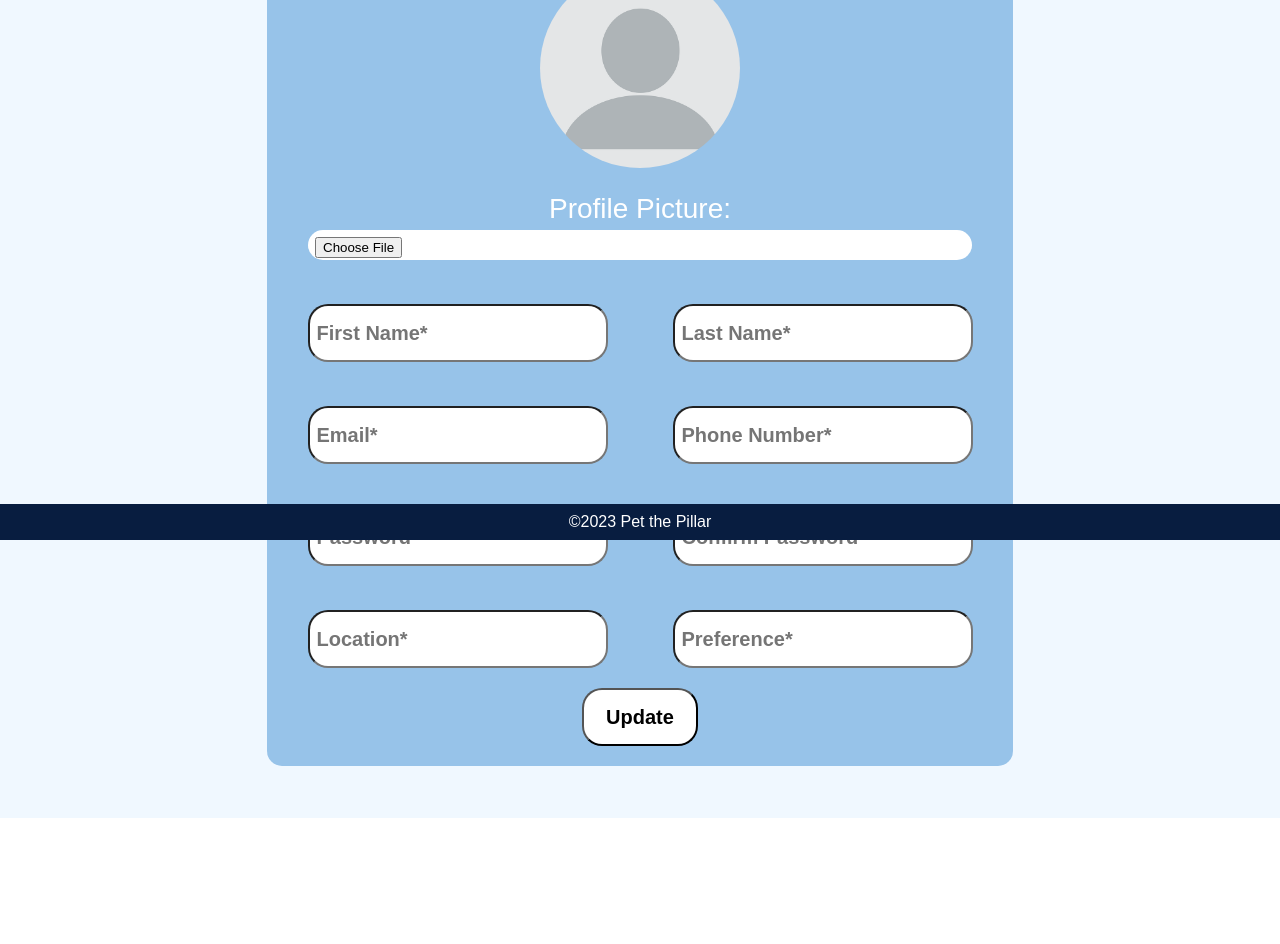
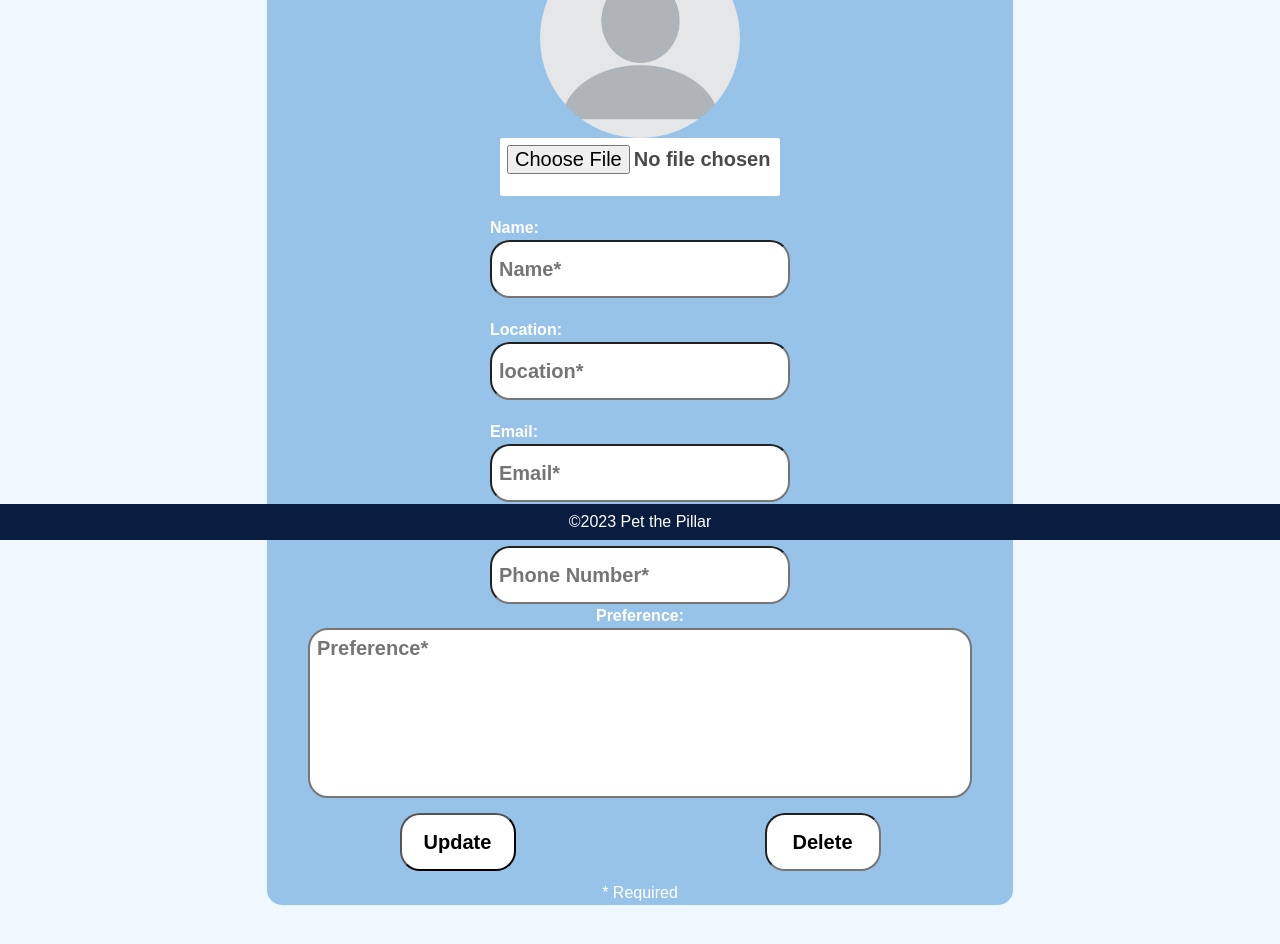
Before and after one commit to DavidZ79/pet-the-pillar-react, a React (Create React App) app: page /update_seeker in a window 1280 px wide. Shown: the part 260-1204 px from the top of the page. Before the commit the page ends 1078 px from the top, so only its background shows below. Built offline with nearby package versions, Linux system fonts and the light colour scheme; no server answers.

Commit message:
update seeker shelter

```diff
--- a/src/pages/UpdateSeekerPage.js
+++ b/src/pages/UpdateSeekerPage.js
@@ -1,126 +1,248 @@
+import Header from "../components/Header";
 import Footer from "../components/Footer";
-import Header from "../components/Header";
 import Card from "../components/Card";
-
-import styles from "../pagecss/updateseekerpage.module.css";
-import { useNavigate } from "react-router-dom";
-import { useEffect } from 'react';
-
 
 import { useForm } from "react-hook-form";
 import { yupResolver } from "@hookform/resolvers/yup";
 import * as yup from "yup";
+import pfp from "../assets/profile.png";
 
-import pfp from "../assets/profile.png";
+import styles from "../pagecss/petupdatepage.module.css";
+
+import { useNavigate, useParams } from "react-router-dom";
+import { useState, useEffect } from "react";
+var API_URL = process.env.REACT_APP_API_URL;
+var BASE_URL = API_URL.slice(0, -5);
 
 export default function UpdateSeekerPage() {
   const schema = yup.object().shape({
-    firstName: yup.string().required("First name is required"),
-    lastName: yup.string().required("Last name is required"),
+    photo: yup.mixed().required("Please enter a profile picture"),
+    username: yup.string().required("Please enter a name"),
     email: yup.string().email().required("Email is required"),
-    phone: yup.number().typeError("Please enter your phone number"),
-    // age: yup.number().positive().integer().min(18).required(),
-    password: yup.string().required("Please enter your password"),
-    profilePic: yup.mixed().notRequired(),
-    confirmPassword: yup
-      .string()
-      .oneOf([yup.ref("password"), null], "Passwords Don't Match")
-      .required("Passwords don't match"),
-    preference: yup.string().required("Please select your preference"),
-    location: yup.string().required("Please enter your location"),
+    phoneNumber: yup.number().typeError("Please enter your phone number"),
+    location: yup.string().required("Please enter location"),
+    performance: yup.string().required("Preference is required"),
   });
+
+  const navigate = useNavigate();
+  const { id } = useParams(); // id of pet in this shelter
+
+  const [shelterDetails, setShelterDetails] = useState(null);
+
+  useEffect(() => {
+    // check if user is not logged in
+    if (
+      localStorage.getItem("isShelter") !== "true" &&
+      localStorage.getItem("userId") === 0
+    ) {
+      navigate("/fallback");
+    }
+
+    const fetchShelterDetails = async () => {
+      try {
+        const response = await fetch(`http://127.0.0.1:8000/api/account/seeker/${localStorage.getItem(
+          "userId"
+        )}/`, {
+          method: "GET",
+          headers: {
+            Authorization: "Bearer " + localStorage.getItem("accessToken"),
+          },
+        });
+
+        if (!response.ok) {
+          throw new Error("Failed to fetch pet details");
+        }
+
+        const responseData = await response.json();
+        const tempData = {
+          id: responseData.id,
+          username: responseData.username,
+          email: responseData.email,
+          phoneNumber: responseData.phoneNumber,
+          location: responseData.location,
+          photo: responseData.picture[0] !== "h" ? responseData.picture[0] : null,
+          preference: responseData.preference,
+        };
+
+        setShelterDetails(tempData); // Update the state with fetched details
+      } catch (error) {
+        console.error("Error fetching shelter details:", error);
+        // Handle error, e.g., redirect to an error page
+      }
+    };
+
+    fetchShelterDetails();
+  }, [id]);
 
   const {
     register,
     handleSubmit,
+    reset,
     formState: { errors },
   } = useForm({
     resolver: yupResolver(schema),
   });
 
-  const navigate = useNavigate();
+  useEffect(() => {
+    if (shelterDetails) {
+      reset(shelterDetails);
+    }
+  }, [shelterDetails, reset]);
 
-  useEffect(() => {
-    // check if user is not logged in
-    if (
-      (localStorage.getItem("isShelter") === "false") &&
-      (localStorage.getItem("userId") == 0)
-    ) {
-      navigate("/fallback");
+  const onSubmit = async (data) => {
+    const {
+      username,
+      email,
+      location,
+      phoneNumber,
+      preference,
+    } = data;
+    const formData = new FormData();
+    formData.append("username", username);
+    formData.append("email", email);
+    formData.append("location", location);
+    formData.append("phoneNumber", phoneNumber);
+    formData.append("preference", preference);
+    if (selectedImage) {
+      formData.append(
+        "photos",
+        document.querySelector('input[type="file"]').files[0]
+      );
     }
-  }, []);
 
-  const onSubmit = (data) => {
-    navigate("/pet_application");
-    console.log(data);
+    try {
+      const response = await fetch(`http://127.0.0.1:8000/api/account/seeker/${localStorage.getItem(
+        "userId"
+      )}/update/`, {
+        method: "PATCH",
+        headers: {
+          Authorization: "Bearer " + localStorage.getItem("accessToken"),
+        },
+        body: formData,
+      });
+
+      if (!response.ok) {
+        console.log(formData);
+        throw new Error(response);
+      }
+
+      const responseData = await response.json();
+      console.log(responseData);
+
+      navigate("/");
+    } catch (error) {
+      console.error("second demon:", error.message);
+    }
+  };
+
+  const [selectedImage, setSelectedImage] = useState(null);
+
+  const handleImageChange = (e) => {
+    if (e.target.files && e.target.files[0]) {
+      let img = e.target.files[0];
+      setSelectedImage(URL.createObjectURL(img));
+    }
+  };
+
+  const handleDelete = async () => {
+    await fetch(`http://127.0.0.1:8000/api/account/seeker/${localStorage.getItem(
+      "userId"
+    )}/`, {
+      method: "DELETE",
+      headers: {
+        Authorization: "Bearer " + localStorage.getItem("accessToken"),
+      },
+    });
+    navigate("/login");
   };
 
   return (
-    <body>
+    <>
       <Header />
 
       <div className={styles.main}>
         <Card className={styles["background-box"]}>
-          <p className={styles["signup-text"]}>Seeker Account Update</p>
+          <p className={styles["signup-text"]}>
+            {shelterDetails ? shelterDetails.username : ""} Update
+          </p>
 
           <form onSubmit={handleSubmit(onSubmit)}>
             <div className={styles["pfp-container"]}>
-              <img src={pfp} alt="pfp pic" className={styles.pfp} />
-            </div>
-
-            <div className={styles.pfpsection}>
-              <h6>Profile Picture:</h6>
-              <input type="file" accept=".jpg,.jpeg,.png" />
-            </div>
-
-            <div className={styles["login-box"]}>
-              <input
-                type="text"
-                placeholder="First Name*"
-                {...register("firstName")}
-              />
-              <input
-                type="text"
-                placeholder="Last Name*"
-                {...register("lastName")}
-              />
-            </div>
-
-            <div className={styles["login-box"]}>
-              <input type="text" placeholder="Email*" {...register("email")} />
-              <input
-                type="number"
-                placeholder="Phone Number*"
-                {...register("phone")}
+              <img
+                src={
+                  selectedImage ||
+                  (shelterDetails
+                    ? shelterDetails.photo
+                      ? BASE_URL + shelterDetails.photo["image"]
+                      : pfp
+                    : pfp)
+                }
+                alt="pfp pic"
+                className={styles.pfp}
               />
             </div>
 
             <div className={styles["login-box"]}>
               <input
-                type="password"
-                placeholder="Password*"
-                {...register("password")}
+                type="file"
+                accept=".jpg,.jpeg,.png"
+                onChange={handleImageChange}
               />
+
+              <div className={styles["wrapper"]}>
+                <p className={styles["box_header"]}>Name: </p>
                 <input
-                type="password"
-                placeholder="Confirm Password*"
-                {...register("confirmPassword")}
+                  type="text"
+                  placeholder="Name*"
+                  {...register("username")}
+                  required
                 />
+                <p>{errors.username?.message}</p>
               </div>
 
-            <div className={styles["login-box"]}>
+              <div className={styles["wrapper"]}>
+                <p className={styles["box_header"]}>Location: </p>
                 <input
                   type="text"
-                placeholder="Location*"
+                  placeholder="location*"
                   {...register("location")}
+                  required
                 />
+                <p>{errors.location?.message}</p>
+              </div>
+
+              <div className={styles["wrapper"]}>
+                <p className={styles["box_header"]}>Email: </p>
                 <input
                   type="text"
+                  placeholder="Email*"
+                  {...register("email")}
+                  required
+                />
+                <p>{errors.email?.message}</p>
+              </div>
+
+              <div className={styles["wrapper"]}>
+                <p className={styles["box_header"]}>Phone Number: </p>
+                <input
+                  type="text"
+                  placeholder="Phone Number*"
+                  {...register("phoneNumber")}
+                  required
+                />
+                <p>{errors.phoneNumber?.message}</p>
+              </div>
+
+              <p className={styles["box_header"]}>Preference: </p>
+              <textarea
                 placeholder="Preference*"
                 {...register("preference")}
+                required
               />
+              <p>{errors.preference?.message}</p>
             </div>
 
+            <div className={styles["wrapper2"]}>
               <div className={styles["submit-container"]}>
                 <input
                   type="submit"
@@ -128,11 +250,26 @@ export default function UpdateSeekerPage() {
                   value="Update"
                 />
               </div>
+
+              <div className={styles["submit-container"]}>
+                <input
+                  className={styles["submit-btn"]}
+                  value="Delete"
+                  onClick={handleDelete}
+                />
+              </div>
+            </div>
+
+            <div className={styles["top-margin"]}>
+              <div className={styles["info-container"]}>
+                <p>* Required</p>
+              </div>
+            </div>
           </form>
         </Card>
       </div>
 
       <Footer />
-    </body>
+    </>
   );
 }
--- a/src/pages/UpdateShelterPage.js
+++ b/src/pages/UpdateShelterPage.js
@@ -25,52 +25,6 @@ export default function UpdateShelterPage() {
   });
 
   const navigate = useNavigate();
-  const onSubmit = async (data) => {
-    const {
-      username,
-      email,
-      location,
-      phoneNumber,
-      missionStatement,
-    } = data;
-    const formData = new FormData();
-    formData.append("username", username);
-    formData.append("email", email);
-    formData.append("location", location);
-    formData.append("phoneNumber", phoneNumber);
-    formData.append("missionStatement", missionStatement);
-    if (selectedImage) {
-      formData.append(
-        "photos",
-        document.querySelector('input[type="file"]').files[0]
-      );
-    }
-
-    try {
-      const response = await fetch(`http://127.0.0.1:8000/api/account/shelter/${localStorage.getItem(
-        "userId"
-      )}/`, {
-        method: "PATCH",
-        headers: {
-          Authorization: "Bearer " + localStorage.getItem("accessToken"),
-        },
-        body: formData,
-      });
-
-      if (!response.ok) {
-        console.log(formData);
-        throw new Error(response);
-      }
-
-      const responseData = await response.json();
-      console.log(responseData);
-
-      navigate("/shelter_dashboard");
-    } catch (error) {
-      console.error("second demon:", error.message);
-    }
-  };
-
   const { id } = useParams(); // id of pet in this shelter
 
   const [shelterDetails, setShelterDetails] = useState(null);
@@ -137,6 +91,52 @@ export default function UpdateShelterPage() {
     }
   }, [shelterDetails, reset]);
 
+  const onSubmit = async (data) => {
+    const {
+      username,
+      email,
+      location,
+      phoneNumber,
+      missionStatement,
+    } = data;
+    const formData = new FormData();
+    formData.append("username", username);
+    formData.append("email", email);
+    formData.append("location", location);
+    formData.append("phoneNumber", phoneNumber);
+    formData.append("missionStatement", missionStatement);
+    if (selectedImage) {
+      formData.append(
+        "photos",
+        document.querySelector('input[type="file"]').files[0]
+      );
+    }
+
+    try {
+      const response = await fetch(`http://127.0.0.1:8000/api/account/shelter/${localStorage.getItem(
+        "userId"
+      )}/update/`, {
+        method: "PATCH",
+        headers: {
+          Authorization: "Bearer " + localStorage.getItem("accessToken"),
+        },
+        body: formData,
+      });
+
+      if (!response.ok) {
+        console.log(formData);
+        throw new Error(response);
+      }
+
+      const responseData = await response.json();
+      console.log(responseData);
+
+      navigate("/shelter_dashboard");
+    } catch (error) {
+      console.error("second demon:", error.message);
+    }
+  };
+
   const [selectedImage, setSelectedImage] = useState(null);
 
   const handleImageChange = (e) => {
@@ -155,7 +155,7 @@ export default function UpdateShelterPage() {
         Authorization: "Bearer " + localStorage.getItem("accessToken"),
       },
     });
-    navigate("/shelter_dashboard");
+    navigate("/login");
   };
 
   return (
```
Lines whose indentation alone changed are shown as unchanged.
